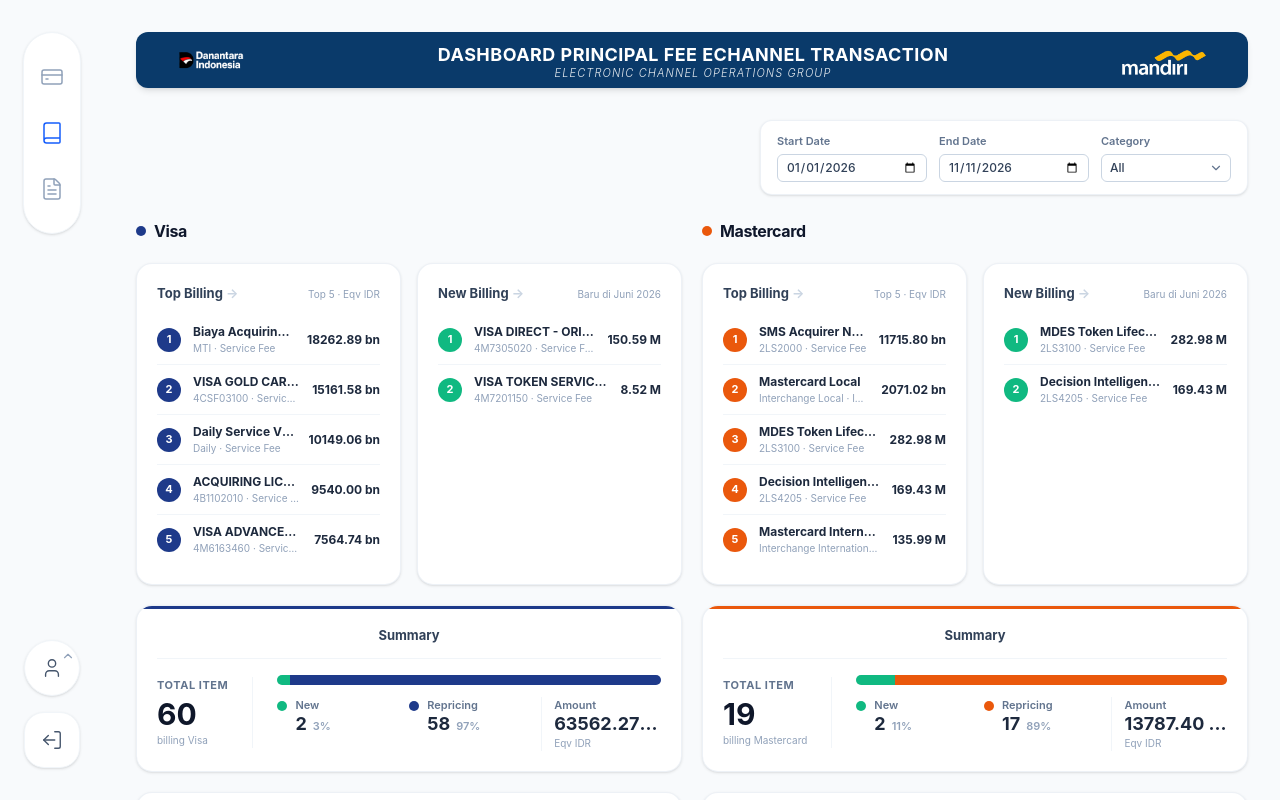
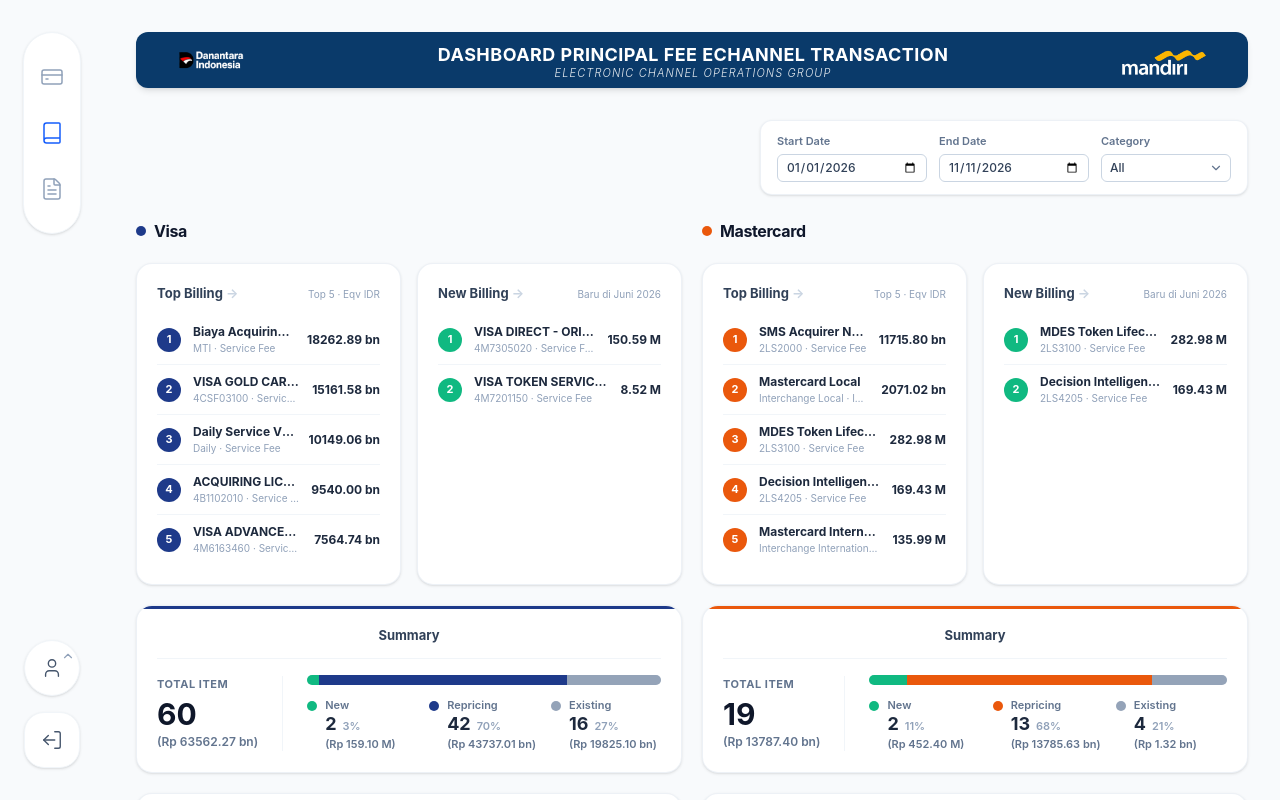
Before and after one commit to hassan2507ali-lgtm/Dashboard_visa-mastercard, a React (Vite) app: page /detail-cost in a window 1280 px wide. Built offline with nearby package versions, Linux system fonts and the light colour scheme.

Commit message:
tambhan  lagi bagian summarty

```diff
--- a/src/DetailCost.jsx
+++ b/src/DetailCost.jsx
@@ -13,7 +13,7 @@ import {
 import LogoDanantara from './mandiri.png';
 import LogoMandiri from './danatara.png';
 
-import { BILLING_HIGHLIGHTS, BILLING_SUMMARY, TOP_BILLING_LIMIT } from './billingData';
+import { BILLING_HIGHLIGHTS, BILLING_SUMMARY, SUMMARY_STATUSES, TOP_BILLING_LIMIT } from './billingData';
 
 // ==========================================
 // 1. GENERATE DUMMY DATA UNTUK GRAFIK
@@ -221,52 +221,45 @@ const BillingListCard = ({ title, subtitle, items, accent, emptyText, onOpen })
 // ==========================================
 const NEW_COLOR = '#10b981';
 const BillingSummaryCard = ({ principal, summary }) => {
-  const { total, newCount, repricing, amount } = summary;
-  const pct = (n) => (total ? (n / total) * 100 : 0);
-  const repricingColor = PRINCIPAL_COLOR[principal];
-  const parts = [
-    { label: 'New', value: newCount, color: NEW_COLOR },
-    { label: 'Repricing', value: repricing, color: repricingColor },
-  ];
+  const total = summary.total;
+  const pct = (n) => (total.count ? (n / total.count) * 100 : 0);
+  const accent = PRINCIPAL_COLOR[principal];
+  const STATUS_COLOR = { New: NEW_COLOR, Repricing: accent, Existing: '#94a3b8' };
+  const parts = SUMMARY_STATUSES.map(st => ({ label: st, ...summary[st], color: STATUS_COLOR[st] }));
+  const rp = (v) => `Rp ${formatCurrency(v)}`;
   return (
     <div className="bg-white p-4 sm:p-5 rounded-2xl shadow-sm border border-slate-200/60 relative overflow-hidden h-full flex flex-col justify-center">
-      <div className="absolute top-0 left-0 w-full h-[3px]" style={{ backgroundColor: repricingColor }}></div>
+      <div className="absolute top-0 left-0 w-full h-[3px]" style={{ backgroundColor: accent }}></div>
       <p className="text-[13px] font-bold text-slate-700 text-center mb-4 pb-3 border-b border-slate-100">Summary</p>
       <div className="flex flex-col sm:flex-row sm:items-center gap-4 sm:gap-6">
         {/* Total Item */}
         <div className="shrink-0 sm:pr-6 sm:border-r border-slate-100">
           <p className="text-[11px] font-bold text-slate-500 uppercase tracking-wider">Total Item</p>
-          <p className="text-[30px] font-bold text-[#0f172a] leading-none mt-1.5">{total.toLocaleString('id-ID')}</p>
-          <p className="text-[10px] text-slate-400 mt-1">billing {principal}</p>
+          <p className="text-[30px] font-bold text-[#0f172a] leading-none mt-1.5">{total.count.toLocaleString('id-ID')}</p>
+          <p className="text-[12px] font-semibold text-slate-500 mt-1" title={`Eqv IDR ${total.amount.toLocaleString('id-ID')}`}>({rp(total.amount)})</p>
         </div>
 
-        {/* Komposisi New vs Repricing */}
+        {/* Komposisi New / Repricing / Existing */}
         <div className="flex-1 min-w-0">
           <div className="flex h-2.5 w-full rounded-full overflow-hidden bg-slate-100">
-            {parts.map(p => p.value > 0 && (
-              <div key={p.label} style={{ width: `${pct(p.value)}%`, backgroundColor: p.color }} title={`${p.label}: ${p.value}`}></div>
+            {parts.map(p => p.count > 0 && (
+              <div key={p.label} style={{ width: `${pct(p.count)}%`, backgroundColor: p.color }} title={`${p.label}: ${p.count}`}></div>
             ))}
           </div>
           <div className="grid grid-cols-3 gap-3 mt-3">
             {parts.map(p => (
-              <div key={p.label} className="flex items-start gap-2">
+              <div key={p.label} className="flex items-start gap-2 min-w-0">
                 <span className="w-2.5 h-2.5 rounded-full mt-1 shrink-0" style={{ backgroundColor: p.color }}></span>
-                <div>
+                <div className="min-w-0">
                   <p className="text-[11px] font-semibold text-slate-500">{p.label}</p>
                   <p className="text-[18px] font-bold text-slate-800 leading-tight">
-                    {p.value.toLocaleString('id-ID')}
-                    <span className="text-[11px] font-semibold text-slate-400 ml-1.5">{pct(p.value).toFixed(0)}%</span>
+                    {p.count.toLocaleString('id-ID')}
+                    <span className="text-[11px] font-semibold text-slate-400 ml-1.5">{pct(p.count).toFixed(0)}%</span>
                   </p>
+                  <p className="text-[11px] font-semibold text-slate-500 truncate" title={`Eqv IDR ${p.amount.toLocaleString('id-ID')}`}>({rp(p.amount)})</p>
                 </div>
               </div>
             ))}
-            <div className="flex items-start gap-2 pl-3 border-l border-slate-100">
-              <div className="min-w-0">
-                <p className="text-[11px] font-semibold text-slate-500">Amount</p>
-                <p className="text-[18px] font-bold text-slate-800 leading-tight truncate" title={`Eqv IDR ${amount.toLocaleString('id-ID')}`}>{formatCurrency(amount)}</p>
-                <p className="text-[10px] text-slate-400">Eqv IDR</p>
-              </div>
-            </div>
           </div>
         </div>
       </div>
--- a/src/billingData.js
+++ b/src/billingData.js
@@ -169,14 +169,25 @@ export const formatDecimal = (num) => {
 };
 
 // ==========================================
-// SUMMARY PER PRINCIPAL: Total Item, New, Repricing
-// Item = baris billing; New = baris dari New Billing; Repricing = sisanya (billing lama)
+// SUMMARY PER PRINCIPAL: Total Item, New, Repricing, Existing (jumlah item + amount Eqv IDR)
+// New       = baris dari billing line baru (New Billing)
+// Repricing = billing lama yang tarifnya berubah
+// Existing  = billing lama dengan tarif tetap
+// (Dummy: status Repricing / Existing diacak ~75% / 25%, nanti diganti data asli)
 // ==========================================
+const getBillingStatus = (row) => {
+  if (BILLING_KEYS['New Billing'].has(billingKey(row.principal, row.billingLine, row.description))) return 'New';
+  return Math.random() < 0.75 ? 'Repricing' : 'Existing';
+};
+TABLE_DB.forEach(row => { row.billingStatus = getBillingStatus(row); });
+
+export const SUMMARY_STATUSES = ['New', 'Repricing', 'Existing'];
+
 export const BILLING_SUMMARY = Object.fromEntries(
   Object.keys(BILLING_HIGHLIGHTS).map(principal => {
     const rows = TABLE_DB.filter(r => r.principal === principal);
-    const newCount = rows.filter(r => BILLING_KEYS['New Billing'].has(billingKey(r.principal, r.billingLine, r.description))).length;
-    const amount = rows.reduce((sum, r) => sum + r.eqvIdr, 0); // total Eqv IDR
-    return [principal, { total: rows.length, newCount, repricing: rows.length - newCount, amount }];
+    const sumOf = (list) => ({ count: list.length, amount: list.reduce((sum, r) => sum + r.eqvIdr, 0) });
+    const byStatus = Object.fromEntries(SUMMARY_STATUSES.map(st => [st, sumOf(rows.filter(r => r.billingStatus === st))]));
+    return [principal, { total: sumOf(rows), ...byStatus }];
   })
 );
```
